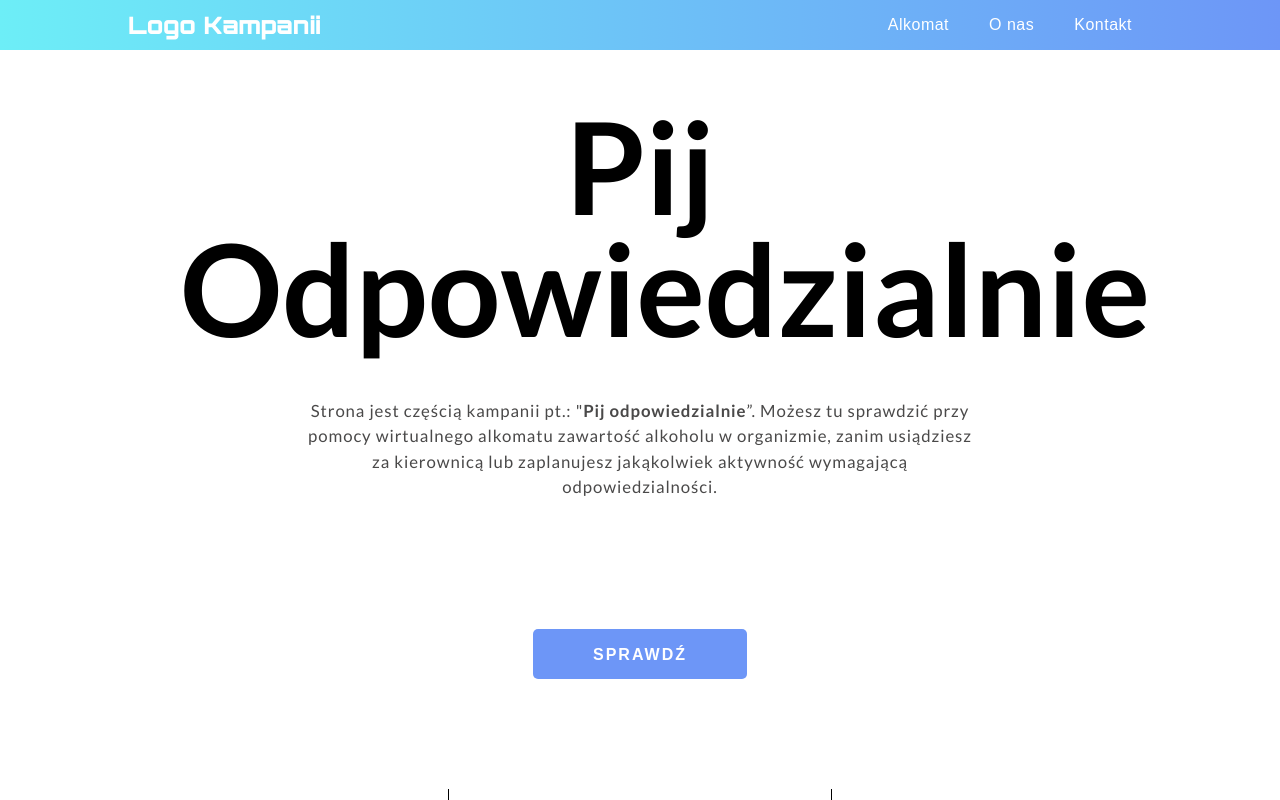
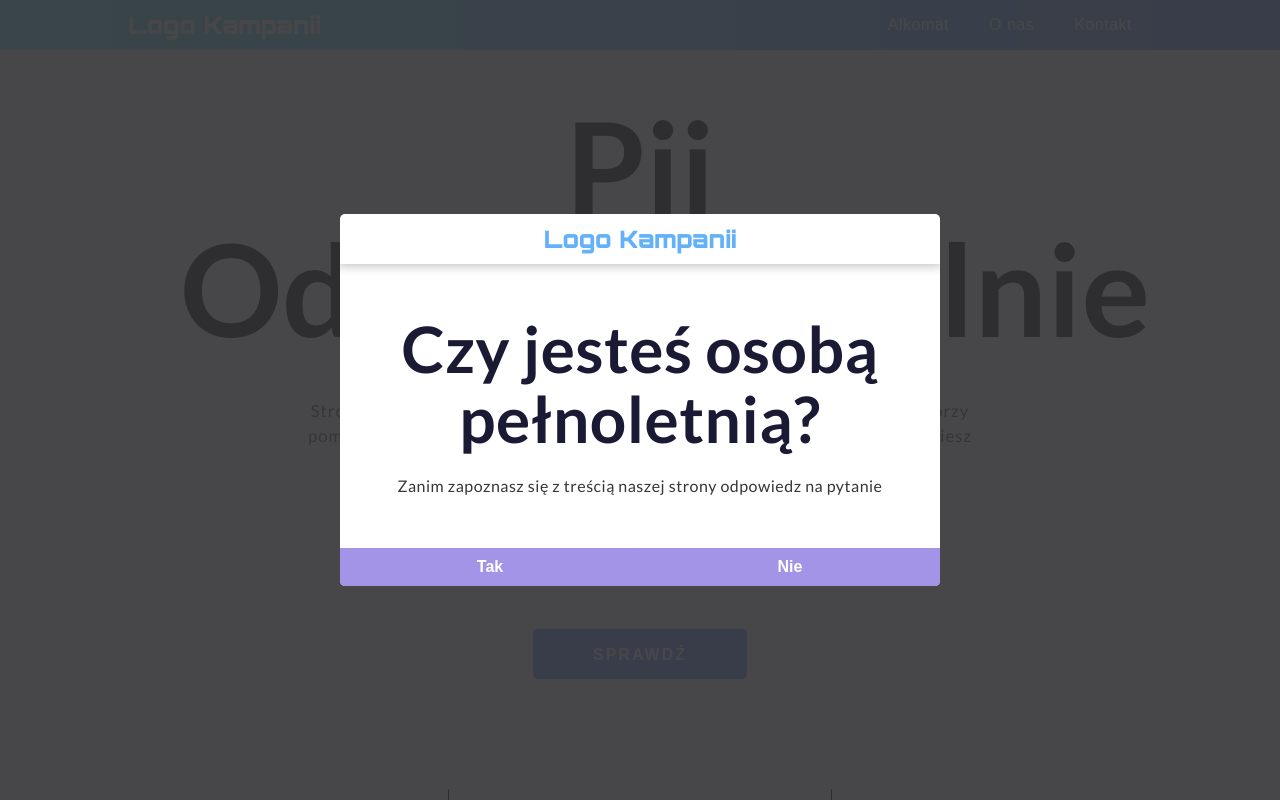
Before and after one commit to wojank/virtual-breathalyzer-app, a Vue app: page / in a window 1280 px wide. Shown: the top 800 px of the page. Built offline with nearby package versions, Linux system fonts and the light colour scheme.

Commit message:
15th, added TheModal component

```diff
--- /dev/null
+++ b/src/assets/scss/components/the-modal.scss
@@ -0,0 +1,64 @@
+.shadow {
+	position: fixed;
+	top: 0;
+	left: 0;
+	width: 100%;
+	min-height: 100vh;
+	display: flex;
+	align-items: center;
+	justify-content: center;
+	background-color: rgba(51, 52, 55, 0.9);
+	z-index: 100;
+}
+
+.window {
+	background-color: white;
+	width: 600px;
+	border-radius: 5px;
+	text-align: center;
+	overflow: hidden;
+	// padding: 10px;
+}
+
+.logo {
+	font-family: 'Orbitron', sans-serif;
+	color: var(--secondary);
+	font-size: 1.5rem;
+	display: inline-block;
+	width: 100%;
+	margin: 0 auto;
+	// background-color: yellow;
+	padding: 10px;
+	// border-bottom: 1px solid black;
+	box-shadow: 0px 0px 10px 2px silver;
+}
+
+.content {
+	font-family: 'Lato', sans-serif;
+}
+
+.content__title {
+	font-size: 4rem;
+	margin: 50px 0 20px 0;
+	line-height: 1.1;
+	letter-spacing: 0.5px;
+	color: rgb(26, 26, 52);
+}
+
+.content__subtitle {
+	line-height: 1.5;
+	margin-bottom: 50px;
+	color: rgb(54, 54, 54);
+	letter-spacing: 0.5px;
+}
+
+.buttons {
+	display: flex;
+	align-items: center;
+	justify-content: space-evenly;
+	background-color: var(--primary-light);
+}
+
+.btn {
+	width: 50%;
+}
--- /dev/null
+++ b/src/components/TheModal.vue
@@ -0,0 +1,49 @@
+<script setup lang="ts">
+import { ref, onMounted } from 'vue';
+
+const isVisible = ref<any>(true);
+
+onMounted(() => {
+	const data = localStorage.getItem('isVisible');
+	if (data) {
+		const receivedData = JSON.parse(data);
+		isVisible.value = receivedData;
+	} else {
+		const setData = true;
+		localStorage.setItem('isVisible', JSON.stringify(setData));
+	}
+});
+
+const closeModal = (x: string): void => {
+	if (x === 'tak') {
+		const setData = false;
+		isVisible.value = setData;
+		localStorage.setItem('isVisible', JSON.stringify(setData));
+	} else {
+		const url =
+			'https://www.google.pl/search?ei=0GBtXOSTOLGUk74PlJmD0AI&q=art.+14+ustawy+o+przeciwdzia%C5%82aniu+alkoholizmowi&oq=art.+14+przec&gs_l=psy-ab.3.0.0i22i30l2.5436.7365..8948...0.0..0.115.1237.12j1......0....1..gws-wiz.......0i71j35i39j0j0i67j0i131.7nI-h6FPC1I';
+
+		window.location.href = url;
+	}
+};
+</script>
+<template>
+	<div v-if="isVisible" class="shadow">
+		<div class="window">
+			<span class="logo">Logo Kampanii</span>
+			<div class="content">
+				<h1 class="content__title">Czy jesteś osobą pełnoletnią?</h1>
+				<p class="content__subtitle">
+					Zanim zapoznasz się z treścią naszej strony odpowiedz na pytanie
+				</p>
+			</div>
+			<div class="buttons">
+				<button @click="closeModal('tak')" class="btn">Tak</button>
+				<button @click="closeModal('nie')" class="btn">Nie</button>
+			</div>
+		</div>
+	</div>
+</template>
+<style scoped>
+@import '../assets/scss/components/the-modal.scss';
+</style>
--- a/src/views/HomeView.vue
+++ b/src/views/HomeView.vue
@@ -1,7 +1,8 @@
 <script setup lang="ts">
-//modal
+import TheModal from '../components/TheModal.vue';
 </script>
 <template>
+	<TheModal />
 	<div class="containerr">
 		<div class="grid">
 			<div class="content__primary-box">
```
